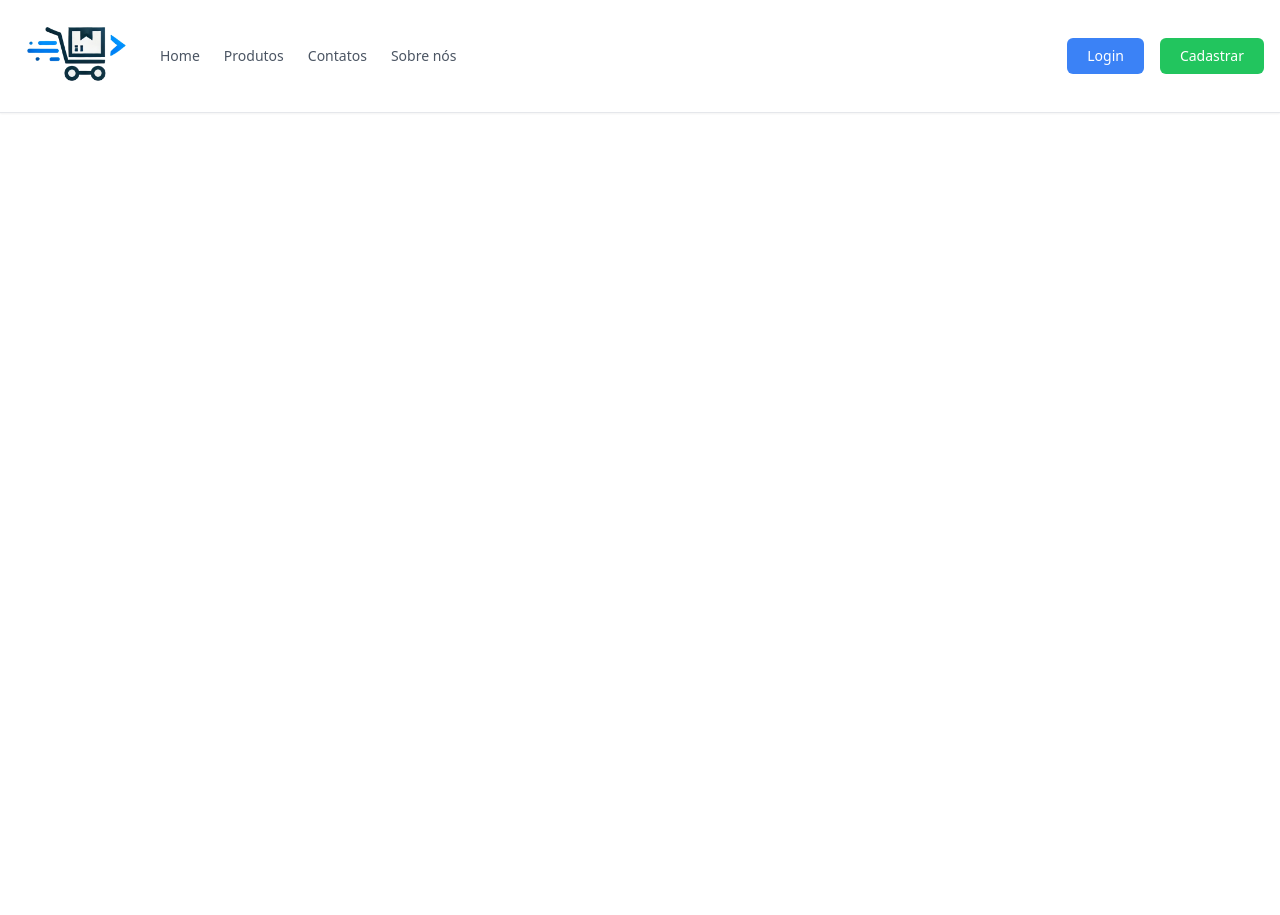
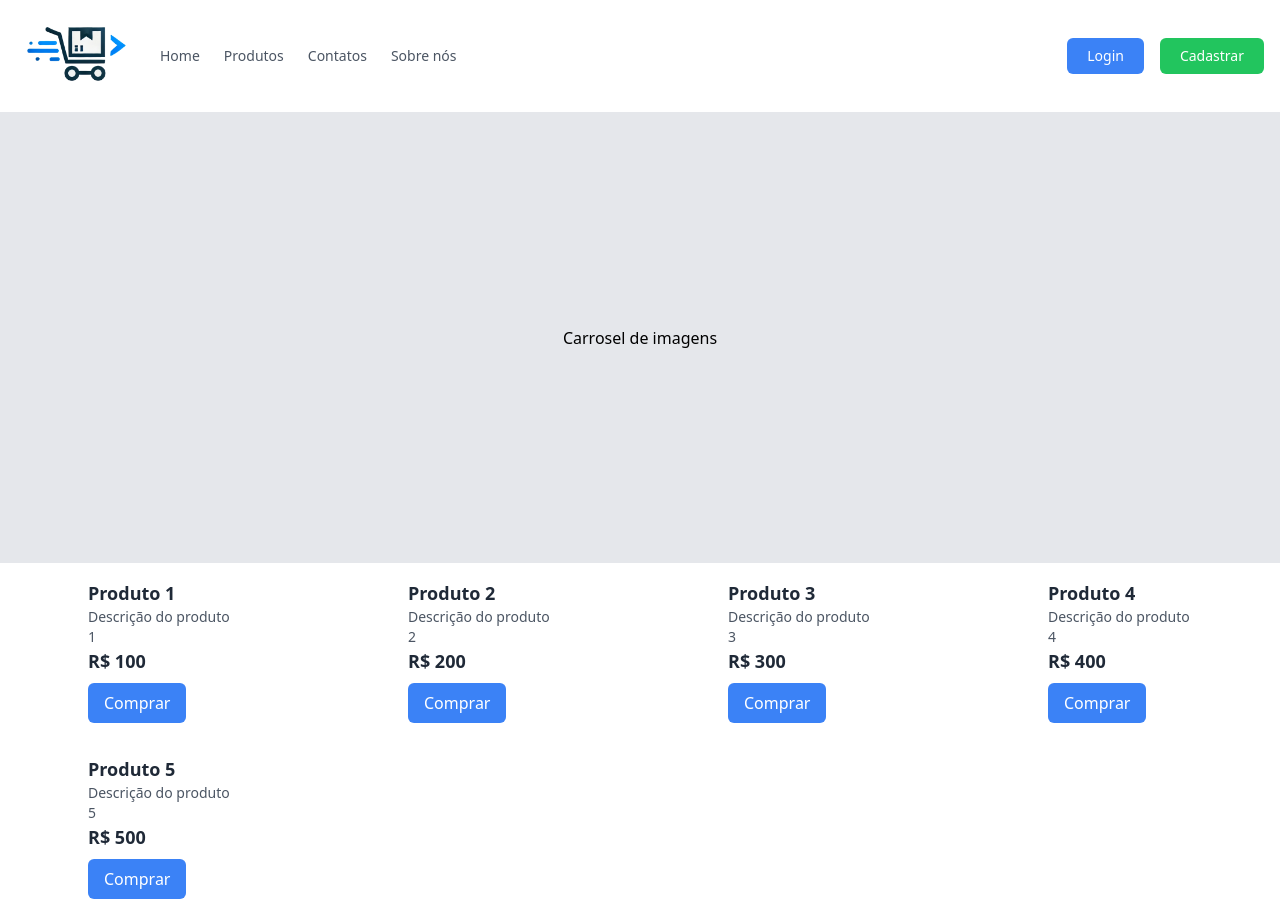
Before and after one commit to lucasoliveira04org/ecommerce_tech_user, a React (Vite) app in the folder frontend/: page / in a window 1280 px wide. Before the commit the page ends 800 px from the top, so only its background shows below. Built offline with nearby package versions, Linux system fonts and the light colour scheme.

Commit message:
feat : Exibindo produtos de teste

```diff
--- a/frontend/src/pages/home-page.jsx
+++ b/frontend/src/pages/home-page.jsx
@@ -1,4 +1,5 @@
 import { HeaderComponent } from "../components/_header"
+import { MainProducts } from "./main-products"
 
 export const HomePage = () => {
     const navigation_header = [
@@ -22,12 +23,29 @@ export const HomePage = () => {
 
     ]
 
+    const product_data = [
+        { name: "Produto 1", description: "Descrição do produto 1", price: 100 },
+        { name: "Produto 2", description: "Descrição do produto 2", price: 200 },
+        { name: "Produto 3", description: "Descrição do produto 3", price: 300 },
+        { name: "Produto 4", description: "Descrição do produto 4", price: 400 },
+        { name: "Produto 5", description: "Descrição do produto 5", price: 500 },
+    ]
+
     return(
         <div>
             <HeaderComponent
                 navigation={navigation_header}
                 buttons={buttons_header}
             />
+
+            <div className="flex justify-center place-items-center w-full border h-[450px] bg-gray-200">
+                Carrosel de imagens
+            </div>
+
+            <MainProducts
+                product_data={product_data}
+            />
+
         </div>
     )
 }
--- /dev/null
+++ b/frontend/src/pages/main-products.jsx
@@ -0,0 +1,16 @@
+export const MainProducts = ({product_data = []}) => {
+    return(
+        <div className="grid grid-cols-4">
+            {product_data.map((item, index) => (
+                <div key={index} className="flex items-center justify-center gap-4 p-4">
+                    <div className="w-1/2">
+                        <h1 className="text-lg font-semibold text-gray-800">{item.name}</h1>
+                        <p className="text-sm text-gray-600">{item.description}</p>
+                        <p className="text-lg font-semibold text-gray-800">R$ {item.price}</p>
+                        <button className="bg-blue-500 text-white px-4 py-2 rounded-md mt-2">Comprar</button>
+                    </div>
+                </div>
+            ))}
+        </div>
+    )
+}
```
